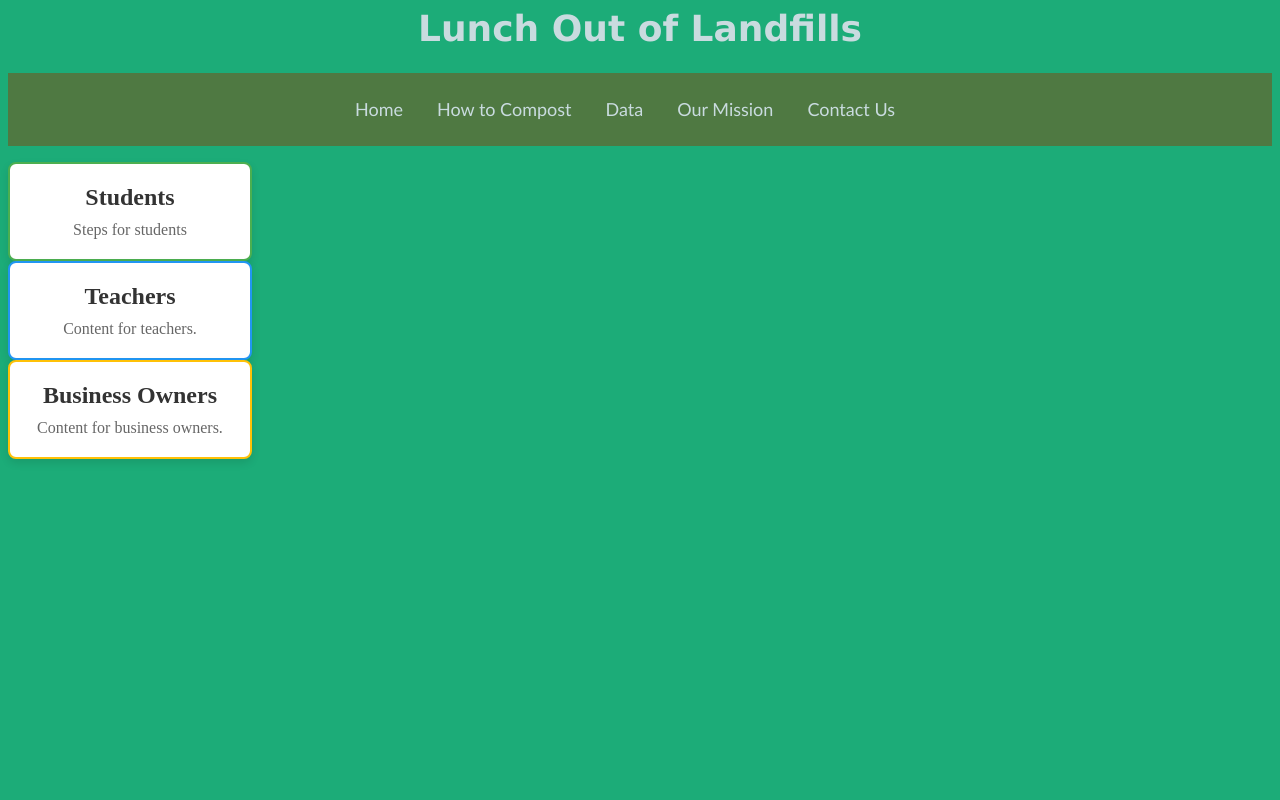
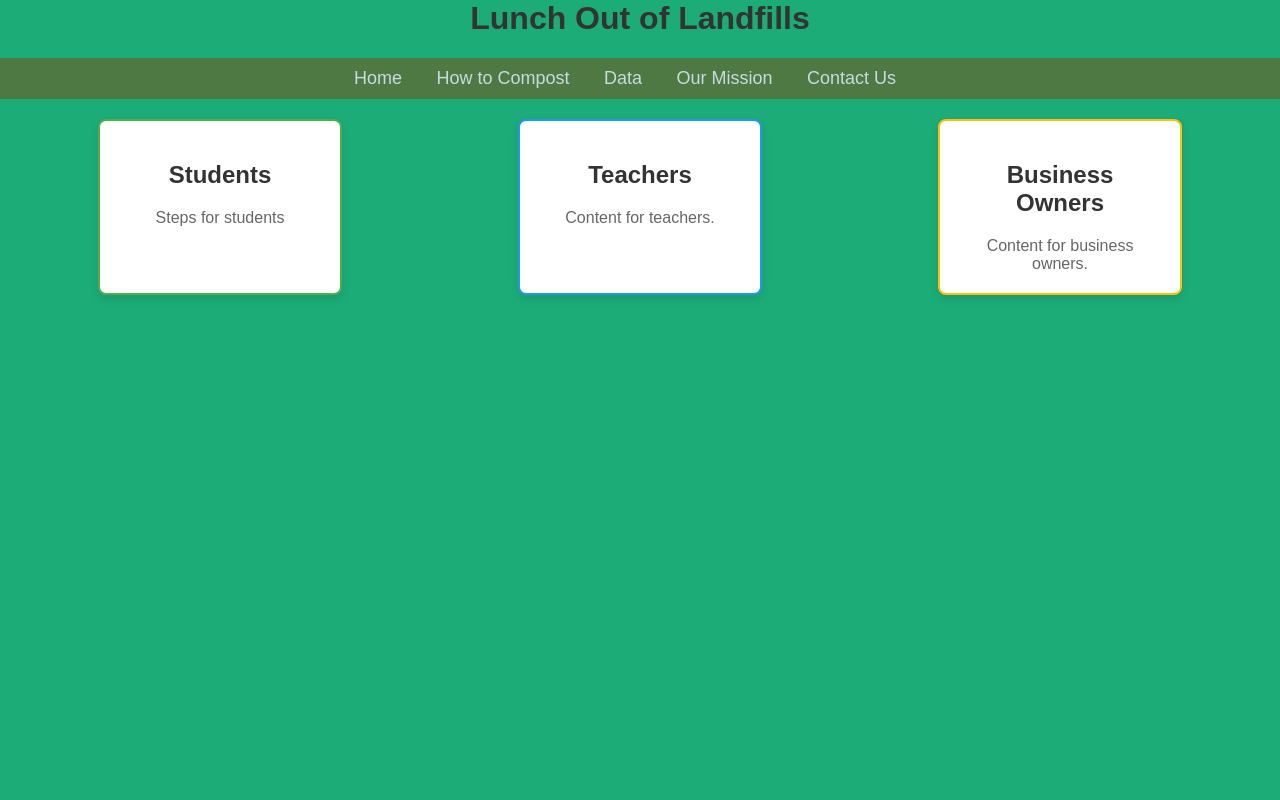
Before and after one commit to CDAWGSWAGMAN/Reimagine-School-Waste, a PHP site: page /How_to.html in a window 1280 px wide. Run offline with PHP 8.4, Linux system fonts and the light colour scheme.

Commit message:
updated prototype

```diff
--- a/How_to.html
+++ b/How_to.html
@@ -1,26 +1,24 @@
 <html>
 <head>
-        <title> Lunch Out of Landfills</title>
-        <link rel="stylesheet" href="LOOL.css" />
+    <meta charset="UTF-8">
+    <title>Lunch Out of Landfills</title>
+    <link rel="stylesheet" href="LOOL.css">
 </head>
-
-
 <body>
-     <h1> Lunch Out of Landfills</h1>
+    <h1>Lunch Out of Landfills</h1>
     <nav>
         <ul>
-                <a href="LOOL.html"><li>Home</li></a>
-                <a href="How_to.html"><li>How to Compost</li></a>
-                <a href="data.html"><li>Data</li></a>
-                <a href="about1.html"><li>Our Mission</li></a>
-                <a href="contact.html"><li>Contact Us</li></a>
-
+            <li><a href="LOOL.html">Home</a></li>
+            <li><a href="How_to.html">How to Compost</a></li>
+            <li><a href="data.html">Data</a></li>
+            <li><a href="about1.html">Our Mission</a></li>
+            <li><a href="contact.html">Contact Us</a></li>
         </ul>
     </nav>
     <div class="container1">
         <div class="box students">
             <h2>Students</h2>
-                <p>Steps for students </p>
+            <p>Steps for students</p>
         </div>
         <div class="box teachers">
             <h2>Teachers</h2>
@@ -31,5 +29,5 @@
             <p>Content for business owners.</p>
         </div>
     </div>
-
 </body>
+</html>
--- a/LOOL.css
+++ b/LOOL.css
@@ -1,115 +1,101 @@
 body {
   background-color: #1CAC78;
+  font-family: Arial, sans-serif;
+  margin: 0;
+  padding: 0;
 }
 
 h1 {
   text-align: center;
-    color: #c9dbdf;
-    font-size: 36px;
-    font-family: "Lucida Sans", "Lucida Sans Regular", "Lucida Grande",
-      "Lucida Sans Unicode", Geneva, Verdana, sans-serif;
+  color: #333;
 }
+
 nav {
   background-color: #4F7942;
+  padding: 10px 0; /* Added padding for better spacing */
 }
+
+nav ul {
+  list-style: none;
+  margin: 0;
+  padding: 0;
+  text-align: center;
+}
+
 nav li {
   display: inline;
   margin-right: 30px;
+}
+
+nav a {
   color: #c9dbdf;
   font-size: 18px;
-  }
-  nav ul {
-    list-style: none;
-    padding: 2%;
-    text-align: center;
+  text-decoration: none;
 }
 
-  nav ul li:hover {
+nav li:hover a {
   color: white;
-    cursor: pointer;
-  }
-
-  a {
-    text-decoration: none;
-    font-family: "Trebuchet MS", "Lucida Sans Unicode", "Lucida Grande",
-      "Lucida Sans", Arial, sans-serif;
-  }
-
-  .button-19 {
-    appearance: button;
-    background-color: #1899d6;
-    border: solid transparent;
-    border-radius: 16px;
-    border-width: 0 0 4px;
-    box-sizing: border-box;
-    color: #ffffff;
-    cursor: pointer;
-    display: inline-block;
-    font-family: din-round, sans-serif;
-    font-size: 15px;
-    font-weight: 700;
-    letter-spacing: 0.8px;
-    line-height: 20px;
-    margin: 0;
-    margin-right: 20px;
-    outline: none;
-    overflow: visible;
-    padding: 13px 16px;
-    text-align: center;
-    text-transform: uppercase;
-    touch-action: manipulation;
-    transform: translateZ(0);
-    transition: filter 0.2s;
-    user-select: none;
-    -webkit-user-select: none;
-    vertical-align: middle;
-    white-space: nowrap;
-  }
-
-  .button-19:after {
-    background-clip: padding-box;
-    background-color: #1cb0f6;
-    border: solid transparent;
-    border-radius: 16px;
-    border-width: 0 0 4px;
-    bottom: -4px;
-    content: "";
-    left: 0;
-    position: absolute;
-    right: 0;
-    top: 0;
-    z-index: -1;
-  }
-
-  .button-19:main,
-  .button-19:focus {
-    user-select: auto;
-  }
-
-  .button-19:hover:not(:disabled) {
-    filter: brightness(1.1);
-    -webkit-filter: brightness(1.1);
-  }
-
-  .button-19:disabled {
-    cursor: auto;
-  }
-
-  .button-19:active {
-    border-width: 4px 0 0;
-    background: none;
-  }
-
-  .typed-cursor {
-    display: none;
 }
 
 .container {
   width: 75%;
   margin: auto;
+  padding: 20px;
 }
 
-  /* slider styles */
+.container2 {
+  width: 50%;
+  margin: 0 auto;
+  padding: 20px;
+  background-color: #fff;
+  box-shadow: 0 0 10px rgba(0,0,0,0.1);
+  border-radius: 8px;
+  margin-top: 50px;
+}
+
+form {
+  display: flex;
+  flex-direction: column;
+}
+
+.form-group {
+  margin-bottom: 15px;
+}
+
+label {
+  font-weight: bold;
+  margin-bottom: 5px;
+  display: block;
+}
+
+input, textarea {
+  width: 100%;
+  padding: 10px;
+  border: 1px solid #ddd;
+  border-radius: 4px;
+  font-size: 16px;
+}
+
+textarea {
+  resize: vertical;
+  height: 150px;
+}
+
+button {
+  background-color: #5cb85c;
+  color: #fff;
+  border: none;
+  padding: 10px 20px;
+  font-size: 16px;
+  border-radius: 4px;
+  cursor: pointer;
+  transition: background-color 0.3s;
+}
+
+button:hover {
+  background-color: #4cae4c;
+}
+
 .slider {
   position: relative;
   overflow: hidden;
@@ -124,7 +110,7 @@ body {
 
 .slides img {
   width: 100%;
-    height: fit-content;
+  height: auto; /* Changed from fit-content to auto */
   flex-shrink: 0;
 }
 
@@ -152,8 +138,6 @@ body {
   }
 }
 
-  /* slider button styles */
-
 .slider-btn {
   position: absolute;
   transform: translateY(-50%);
@@ -164,7 +148,6 @@ body {
   padding: 0.5em;
   cursor: pointer;
   z-index: 10;
-    user-select: none;
 }
 
 #prev {
@@ -176,9 +159,14 @@ body {
   right: 10px;
   top: 50%;
 }
-  .container {
-    display: flex;
-    gap: 20px;
+
+.container1 {
+  display: flex; /* Enables Flexbox layout */
+  justify-content: space-around; /* Distributes space evenly between items */
+  align-items: stretch; /* Ensures items stretch to the same height if needed */
+  gap: 20px; /* Adds space between the boxes */
+  padding: 20px; /* Adds padding around the container */
+  flex-wrap: wrap; /* Allows items to wrap to the next line if needed */
 }
 
 .box {
@@ -192,7 +180,6 @@ body {
 }
 
 .box h2 {
-    margin: 0;
   font-size: 24px;
   color: #333;
 }
@@ -213,6 +200,7 @@ body {
 .business-owners {
   border-color: #FFC107;
 }
+
 .mission-container {
   background-color: #ffffff;
   border: 2px solid #ddd;
@@ -222,16 +210,24 @@ body {
   width: 100%;
   box-shadow: 0 4px 8px rgba(0, 0, 0, 0.1);
   text-align: center;
+  display: flex;
+  flex-direction: column;
+  align-items: center;
+  justify-content: center;
+  margin: auto; /* Ensures it is centered within its container */
 }
+
 .mission-container h1 {
   color: #333;
   margin-bottom: 20px;
 }
+
 .mission-container p {
   color: #666;
   line-height: 1.6;
   margin: 0;
 }
+
 .mission-container .resources {
   margin-top: 20px;
   font-weight: bold;
--- a/LOOL.html
+++ b/LOOL.html
@@ -21,7 +21,7 @@
             <div class="slider">
               <div class="slides">
                 <img src="images/LOOL.png" alt="Image 0" />
-                <img src="images/IMG_0406.jpg" alt="Image 1" />
+                <img src="images/IMG_0406.png" alt="Image 1" />
               </div>
               <button class="slider-btn" id="prev" onclick="moveSlide(-1)">
                 &#10094;
--- a/about1.html
+++ b/about1.html
@@ -26,7 +26,7 @@
                 Currently, LOOL backs composting programs at over 20 schools throughout the nation. We are on track to have over 200 schools composting in the 2023 - 2024 school year!
             </p>
             <p class="resources">
-                Visit the How to Compost tab for information on how to start composting at your school, current food diversion statistics from participating schools, and more.
+                Visit the How to Compost tab for information on how to start composting at your schools and more.
             </p>
         </div>
 
```
Also changed, not shown: images/IMG_0406.jpg (deleted), 2 other files. Lines whose indentation alone changed are shown as unchanged.
